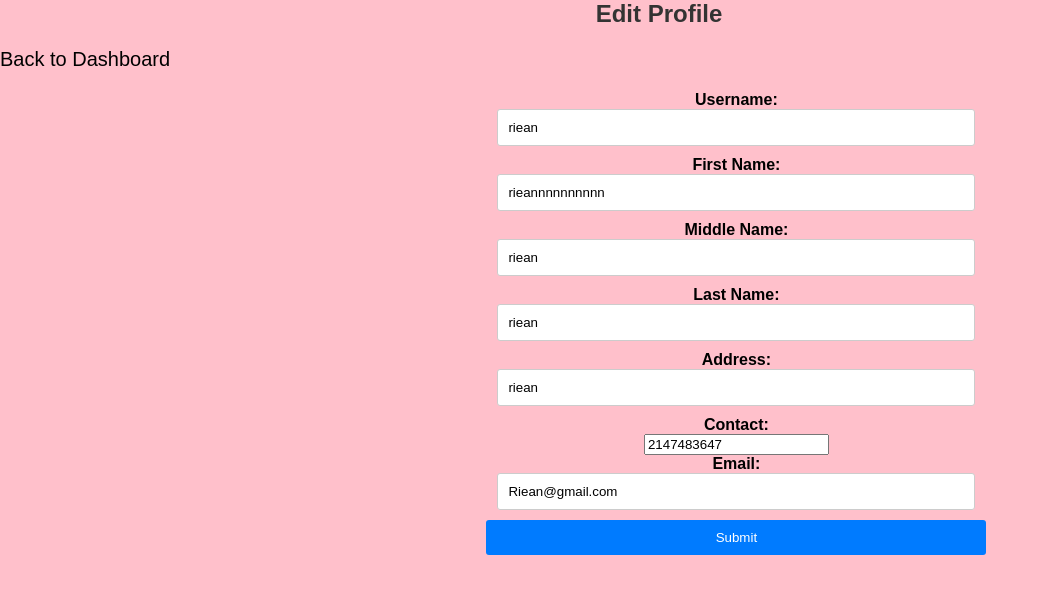
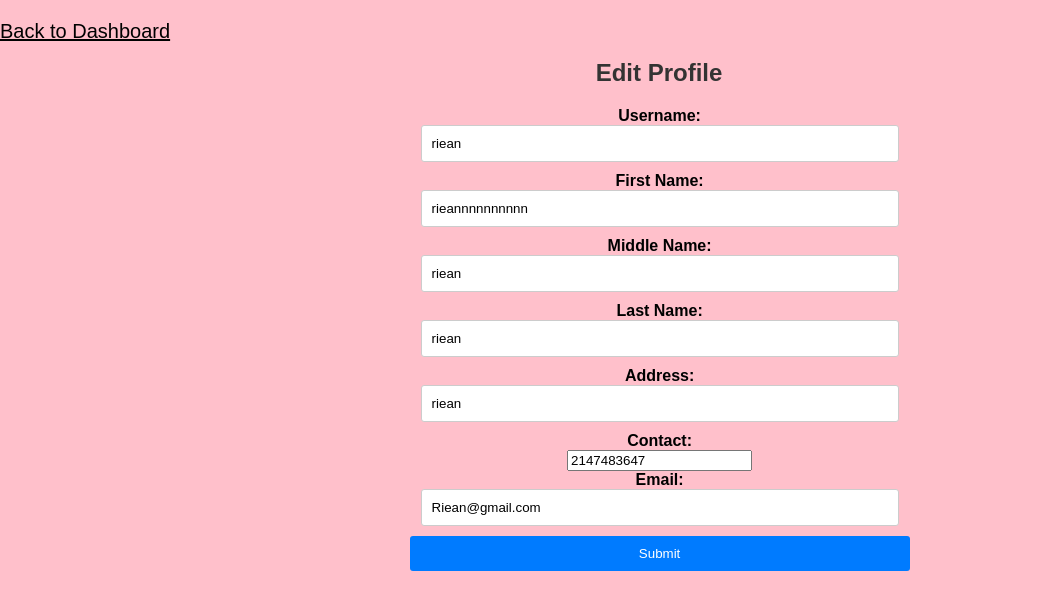
Before and after one commit to ecommercess/handmadestore, a PHP site: page /E_commerce/editprof.php in a window 1280 px wide. Shown: the top 610 px of the page, without its empty margins (0-1049 px from the left). Run offline with PHP 8.4, Linux system fonts and the light colour scheme; a user stored in the database is signed in; data comes from the database, SQL or seed files in the repository.

Commit message:
Update editprof.php

```diff
--- a/editprof.php
+++ b/editprof.php
@@ -90,7 +90,7 @@
             position: relative;
             align-items: center;
             text-align: center;
-            padding-left: 38%;
+            padding-left: 32%;
         }
         .post{
             align-items: center;
@@ -144,8 +144,8 @@
 </head>
 <body>
 <body>
+    <p><a href="index.php">Back to Dashboard</a></p>
     <h2>Edit Profile</h2>
-    <p><a href="index.php">Back to Dashboard</a></p>
     <form method="post" action="editprof.php">
         <label for="Username">Username:</label><br>
         <input type="text" id="Username" name="Username" value="<?php echo $username; ?>"><br>
```
